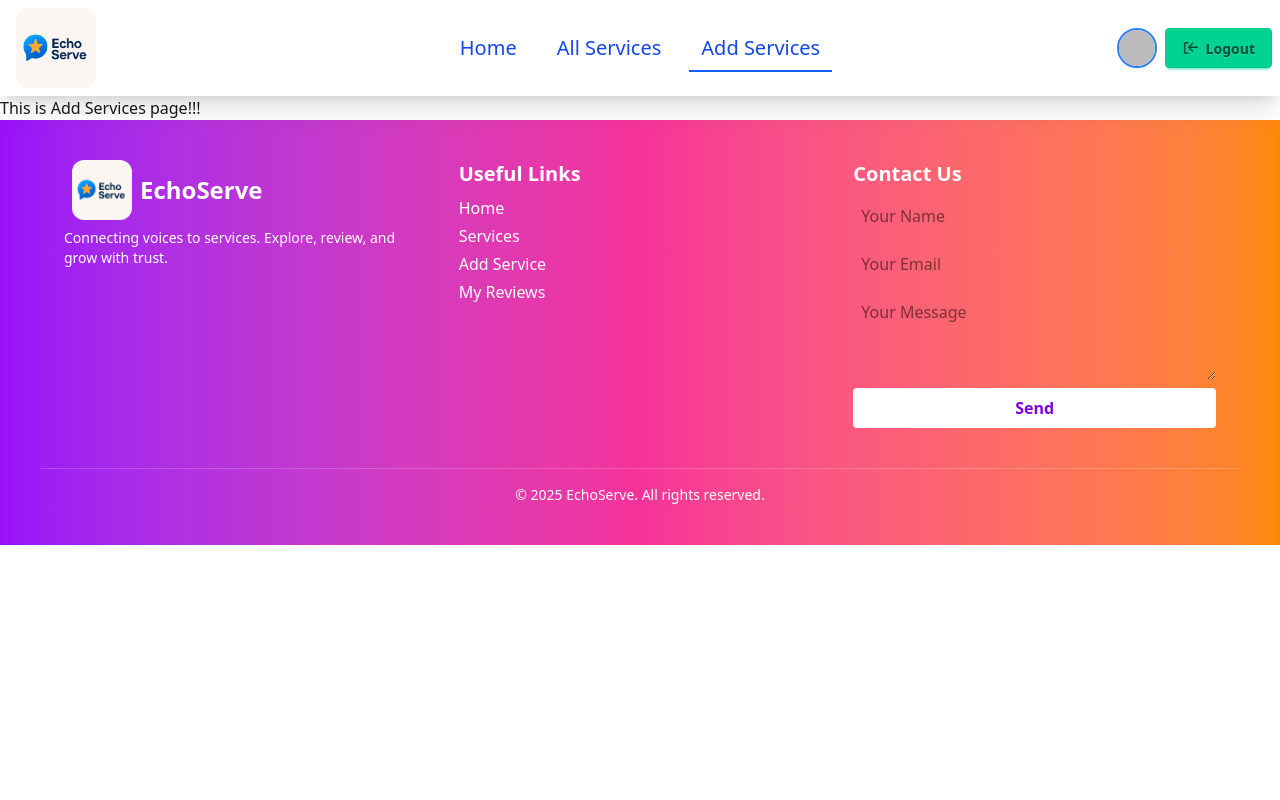
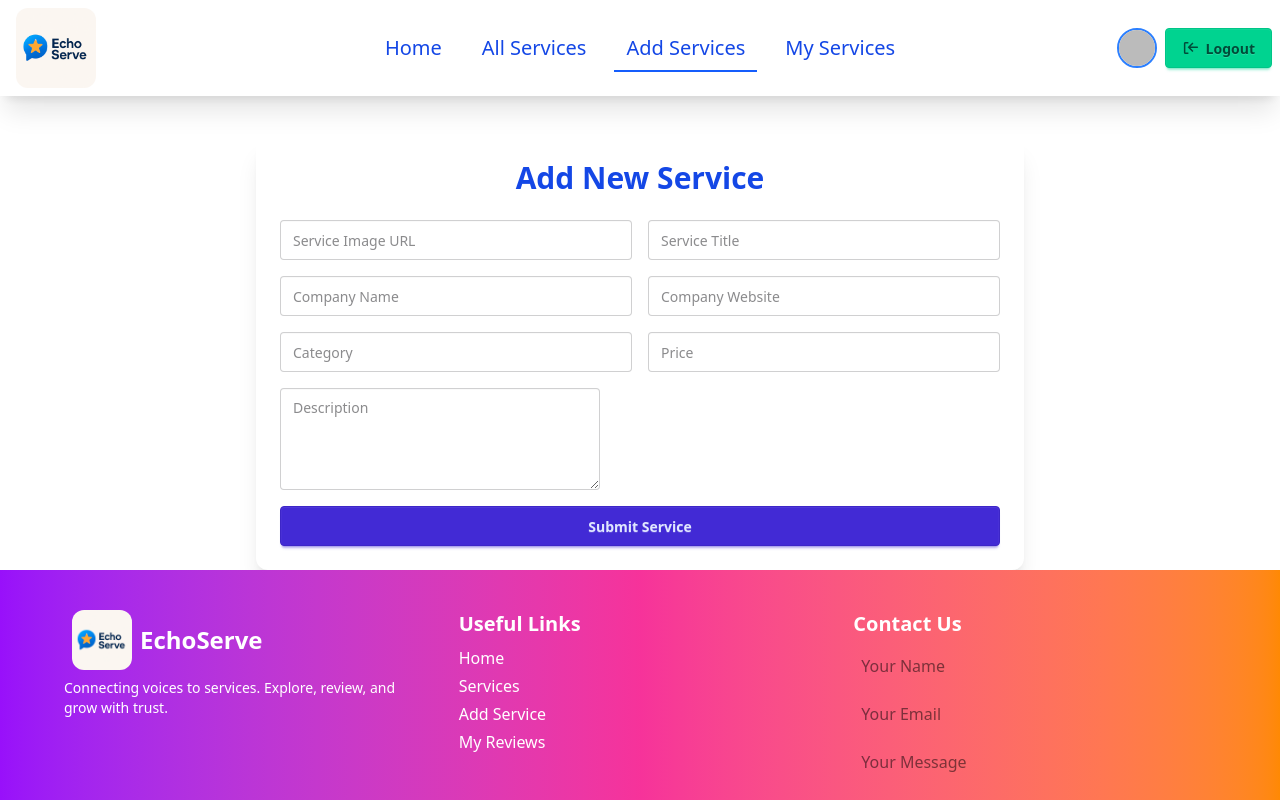
Before and after one commit to miskaran2002/echo-serve-client, a React (Vite) app: page /addServices in a window 1280 px wide. Shown: the top 800 px of the page. Built offline with nearby package versions, Linux system fonts and the light colour scheme; no server answers; sample sign-in values are in the browser's storage.

Commit message:
added authinfo

```diff
--- /dev/null
+++ b/src/hook/useAuth.jsx
@@ -0,0 +1,10 @@
+import React, { use } from 'react';
+import { AuthContext } from '../contexts/Authcontext/AuthContext';
+
+const useAuth = () => {
+    const authInfo =use(AuthContext)
+    return authInfo;
+
+};
+
+export default useAuth;
--- a/src/pages/Addservices/AddServices.jsx
+++ b/src/pages/Addservices/AddServices.jsx
@@ -1,10 +1,156 @@
-import React from 'react';
+import React, { useContext, useState } from 'react';
+import { AuthContext } from '../../contexts/Authcontext/AuthContext';
+import Swal from 'sweetalert2';
+import { motion } from 'framer-motion';
 
 const AddServices = () => {
+    const { user } = useContext(AuthContext);
+
+    const [formData, setFormData] = useState({
+        serviceImage: '',
+        serviceTitle: '',
+        companyName: '',
+        website: '',
+        description: '',
+        category: '',
+        price: ''
+    });
+
+    const handleChange = e => {
+        const { name, value } = e.target;
+        setFormData(prev => ({
+            ...prev,
+            [name]: value
+        }));
+    };
+
+    const handleSubmit = e => {
+        e.preventDefault();
+
+        const service = {
+            ...formData,
+            price: parseFloat(formData.price),
+            addedDate: new Date().toISOString(),
+            userEmail: user?.email
+        };
+
+        fetch('http://localhost:3000/services', {
+            method: 'POST',
+            headers: { 'Content-Type': 'application/json' },
+            body: JSON.stringify(service)
+        })
+            .then(res => res.json())
+            .then(data => {
+                if (data.insertedId) {
+                    Swal.fire({
+                        title: 'Success!',
+                        text: 'Service added successfully!',
+                        icon: 'success',
+                        confirmButtonColor: '#3085d6'
+                    });
+                    setFormData({
+                        serviceImage: '',
+                        serviceTitle: '',
+                        companyName: '',
+                        website: '',
+                        description: '',
+                        category: '',
+                        price: ''
+                    });
+                } else {
+                    Swal.fire({
+                        title: 'Error!',
+                        text: 'Failed to add service.',
+                        icon: 'error',
+                        confirmButtonColor: '#d33'
+                    });
+                }
+            })
+            .catch(err => {
+                Swal.fire({
+                    title: 'Server Error!',
+                    text: 'Something went wrong. Please try again later.',
+                    icon: 'error',
+                    confirmButtonColor: '#d33'
+                });
+            });
+    };
+
     return (
-        <div>
-            This is Add Services page!!!
-        </div>
+        <motion.div
+            className="max-w-3xl mx-auto p-6 bg-white rounded-xl shadow-xl mt-10"
+            initial={{ y: 50, opacity: 0 }}
+            animate={{ y: 0, opacity: 1 }}
+            transition={{ type: 'spring', stiffness: 120 }}
+        >
+            <h2 className="text-3xl font-bold mb-6 text-center text-blue-700">Add New Service</h2>
+            <form onSubmit={handleSubmit} className="grid grid-cols-1 md:grid-cols-2 gap-4">
+                <input
+                    type="text"
+                    name="serviceImage"
+                    value={formData.serviceImage}
+                    onChange={handleChange}
+                    placeholder="Service Image URL"
+                    required
+                    className="input input-bordered w-full"
+                />
+                <input
+                    type="text"
+                    name="serviceTitle"
+                    value={formData.serviceTitle}
+                    onChange={handleChange}
+                    placeholder="Service Title"
+                    required
+                    className="input input-bordered w-full"
+                />
+                <input
+                    type="text"
+                    name="companyName"
+                    value={formData.companyName}
+                    onChange={handleChange}
+                    placeholder="Company Name"
+                    required
+                    className="input input-bordered w-full"
+                />
+                <input
+                    type="url"
+                    name="website"
+                    value={formData.website}
+                    onChange={handleChange}
+                    placeholder="Company Website"
+                    required
+                    className="input input-bordered w-full"
+                />
+                <input
+                    type="text"
+                    name="category"
+                    value={formData.category}
+                    onChange={handleChange}
+                    placeholder="Category"
+                    required
+                    className="input input-bordered w-full"
+                />
+                <input
+                    type="number"
+                    name="price"
+                    value={formData.price}
+                    onChange={handleChange}
+                    placeholder="Price"
+                    required
+                    className="input input-bordered w-full"
+                />
+                <textarea
+                    name="description"
+                    value={formData.description}
+                    onChange={handleChange}
+                    placeholder="Description"
+                    rows="4"
+                    required
+                    className="textarea textarea-bordered md:col-span-2"
+                />
+                <button type="submit" className="btn btn-primary md:col-span-2">Submit Service</button>
+            </form>
+        </motion.div>
     );
 };
 
--- /dev/null
+++ b/src/pages/Myservices/MyServices.jsx
@@ -0,0 +1,12 @@
+import React from 'react';
+
+const MyServices = () => {
+
+    return (
+        <div>
+            My posted Services
+        </div>
+    );
+};
+
+export default MyServices;
--- a/src/pages/Shared/Navbar.jsx
+++ b/src/pages/Shared/Navbar.jsx
@@ -45,6 +45,16 @@ const Navbar = () => {
                     }
                 >
                     Add Services
+                </NavLink>
+            </li>
+            <li>
+                <NavLink
+                    to="/myServices"
+                    className={({ isActive }) =>
+                        `relative text-blue-700 text-xl font-medium transition duration-300 hover:text-blue-900 before:content-[''] before:absolute before:-bottom-1 before:left-0 before:h-[2px] before:bg-blue-600 before:transition-all before:duration-300 ${isActive ? 'before:w-full' : 'before:w-0'}`
+                    }
+                >
+                    My Services
                 </NavLink>
             </li>
         </>
--- a/src/router/router.jsx
+++ b/src/router/router.jsx
@@ -10,6 +10,7 @@ import serviceDetails from "../pages/serviceDetails/serviceDetails";
 import PrivateRoute from "../routes/PrivateRoute";
 import AddServices from "../pages/Addservices/AddServices";
 import ServiceDetails from "../pages/serviceDetails/serviceDetails";
+import MyServices from "../pages/Myservices/MyServices";
 
 
 const router = createBrowserRouter([
@@ -32,6 +33,10 @@ const router = createBrowserRouter([
                 element:<PrivateRoute><AddServices></AddServices></PrivateRoute>
             },
             {
+                path:"/myServices",
+                element:<PrivateRoute><MyServices></MyServices></PrivateRoute>
+            },
+            {
                 path:"/services/:id",
                 element:<PrivateRoute><ServiceDetails></ServiceDetails></PrivateRoute>,
                 loader: ({ params }) => fetch(`http://localhost:3000/services/${params.id}`)
```
Also changed, not shown: src/api/servicsApi.js (added).
